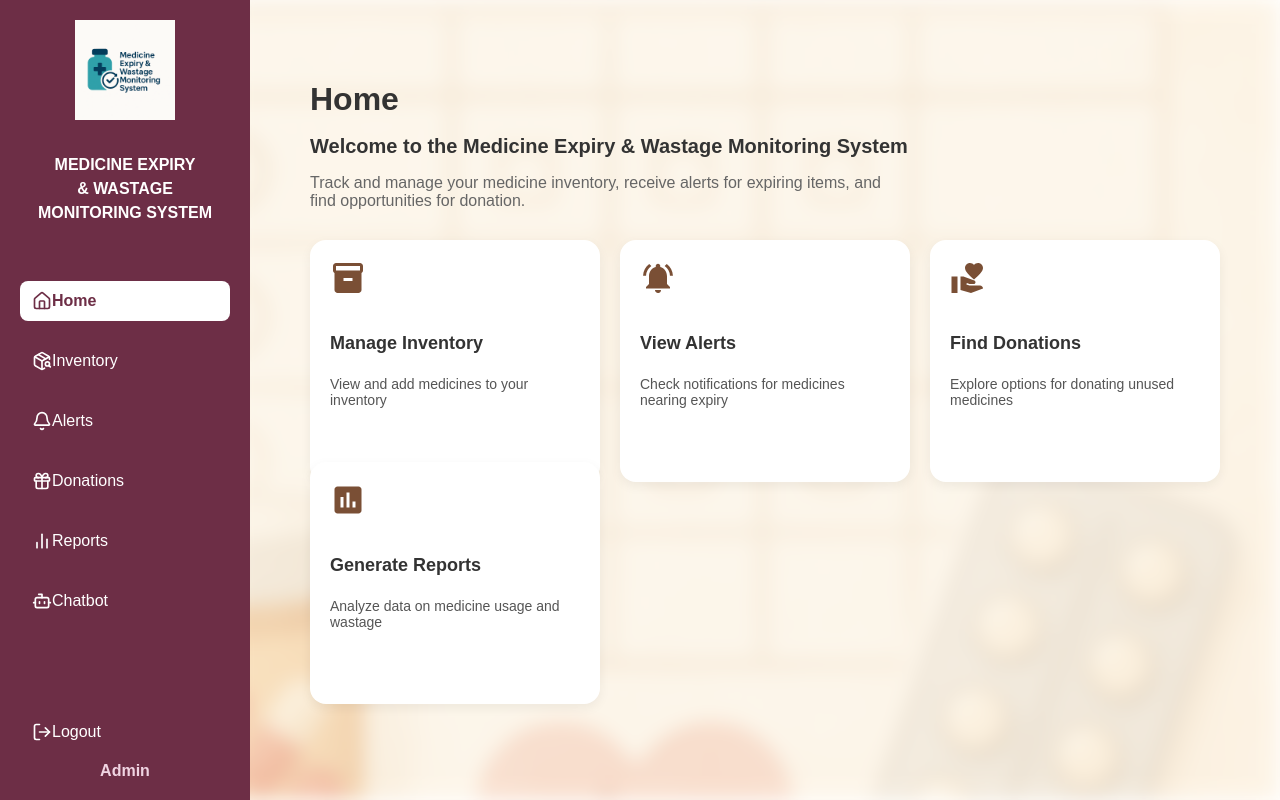
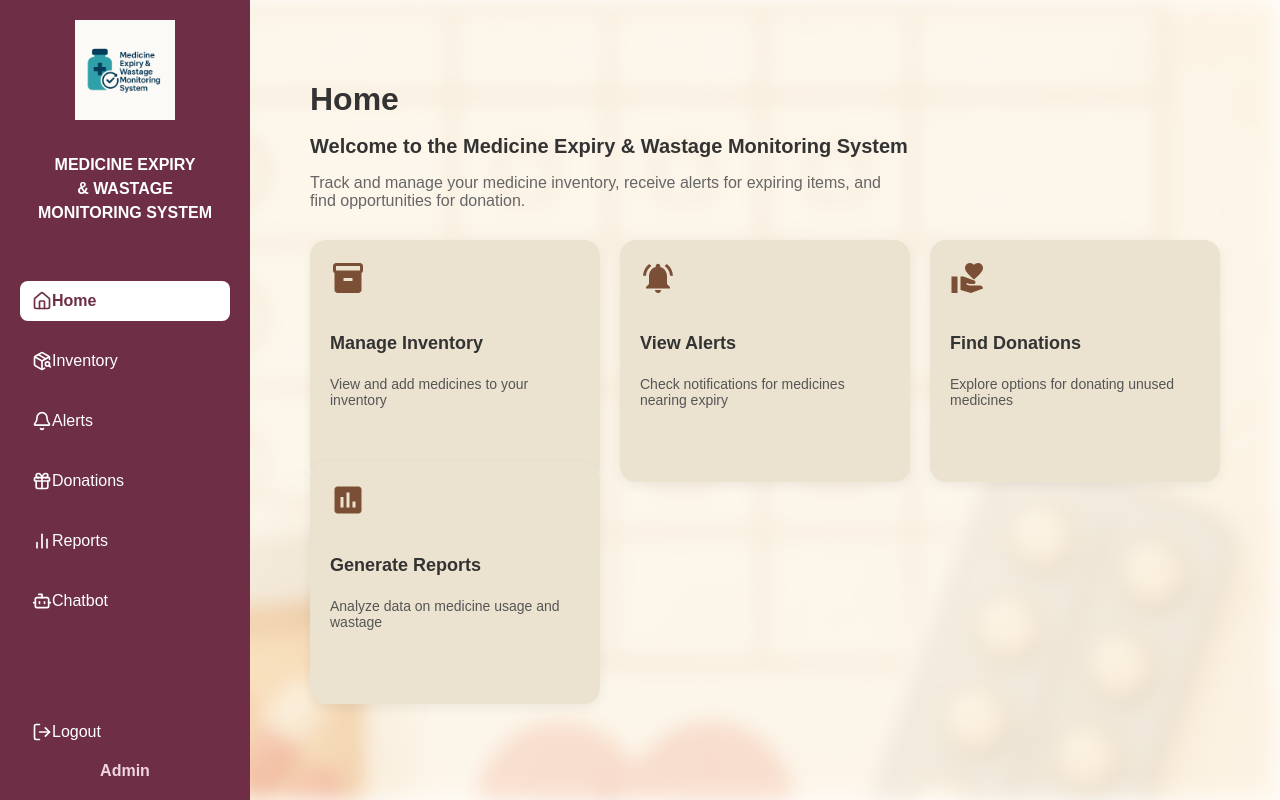
Before and after one commit to Bhuvijain230/Medicine-Expiry-and-Wastage-Monitoring-System, a React (Create React App) app: page / in a window 1280 px wide. Built offline with nearby package versions, Linux system fonts and the light colour scheme; sample sign-in values are in the browser's storage.

Commit message:
Update Home.css

```diff
--- a/src/Components/Home.css
+++ b/src/Components/Home.css
@@ -1,5 +1,3 @@
-/* Home.css */
-
 .home {
   padding: 40px;
   flex-grow: 1;
@@ -36,7 +34,7 @@
 }
 
 .card {
-  background-color: #fff;
+  background-color: #ECE2D0; /* 👈 Light bone color added */
   padding: 20px;
   border-radius: 16px;
   box-shadow: 0 4px 12px rgba(0, 0, 0, 0.06);
```
